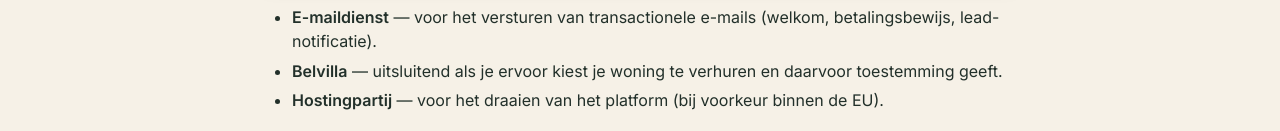
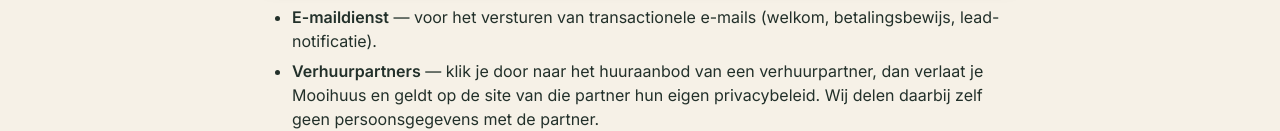
Before and after one commit to jasper599/mooihuus, a Next.js app: page /privacy in a window 1280 px wide. Shown: the part 805-936 px from the top of the page. Built offline with nearby package versions, Linux system fonts and the light colour scheme; no server answers.

Commit message:
Add files via upload

```diff
--- a/app/privacy/page.tsx
+++ b/app/privacy/page.tsx
@@ -32,7 +32,7 @@ export default function Privacy() {
       <ul>
         <li><strong>Betaaldienstverlener</strong> (bijv. Mollie) — voor de afhandeling van betalingen.</li>
         <li><strong>E-maildienst</strong> — voor het versturen van transactionele e-mails (welkom, betalingsbewijs, lead-notificatie).</li>
-        <li><strong>Belvilla</strong> — uitsluitend als je ervoor kiest je woning te verhuren en daarvoor toestemming geeft.</li>
+        <li><strong>Verhuurpartners</strong> — klik je door naar het huuraanbod van een verhuurpartner, dan verlaat je Mooihuus en geldt op de site van die partner hun eigen privacybeleid. Wij delen daarbij zelf geen persoonsgegevens met de partner.</li>
         <li><strong>Hostingpartij</strong> — voor het draaien van het platform (bij voorkeur binnen de EU).</li>
       </ul>
       <p>Wij verkopen je gegevens niet aan derden.</p>
```
